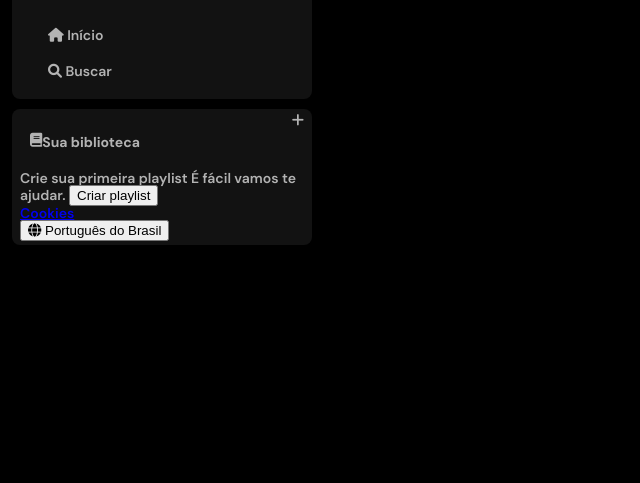
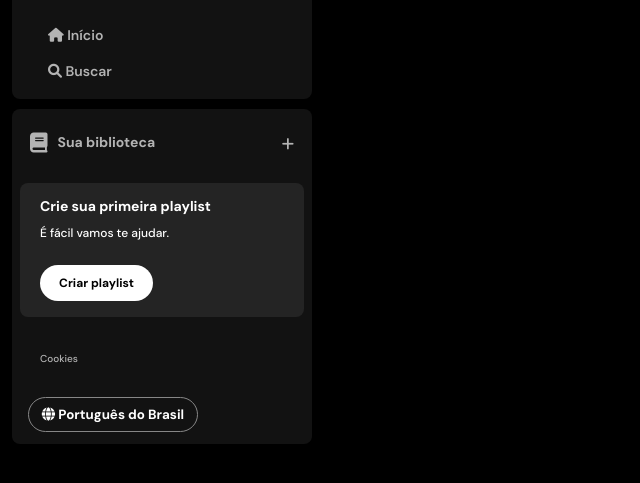
Before and after one commit to Yguilhermemacedo/Spotify-page, a plain HTML site: page index.html in a window 1280 px wide. Shown: the part 71-554 px from the top of the page, without its empty margins (0-640 px from the left). Drawn offline with Linux system fonts and the light colour scheme.

Commit message:
Seção de Library concluída

```diff
--- a/style.css
+++ b/style.css
@@ -80,6 +80,104 @@
     text-align: center;
     text-transform: none;
     padding: 20px 10px;
+}
 
+.library .library__button .fa{
+    font-size: 20px;
+    margin-right: 10px;
+}
+
+.library .library__content .fa-plus{
+    margin: 24px 10px;
+    font-size: 14px;
+}
+
+.section-playlist{
+    display: flex;
+    align-items: flex-start;
+    justify-content: space-between;
+    gap: 20px;
+    background-color: #242424;
+    color: #b3b3b3;
+    font-weight: 600;
+    font-size: 14px;
+    margin: 8px 0px;
+    padding: 16px 20px;
+    border-radius: 8px;
+}
+
+.section-playlist .section-playlist__content{
+    display: flex;
+    flex-direction: column;
 
 }
+
+.section-playlist__content .text{
+    padding-bottom: 14px;
+    color: #fff;
+    font-family: 'DM Sans',sans-serif;
+}
+
+.section-playlist__content .title{
+    font-weight: 700;
+}
+.section-playlist__content .subtitle{
+    font-weight: 500;
+    font-size: 12px;
+}
+
+.section-playlist__content .section-playlist__button{
+    display: flex;
+    justify-content: center;
+    align-items: center;
+    background-color: #fff;
+    border: none;
+    color: black;
+    border-radius: 20px;
+    font-size: 12px;
+    font-weight: 700;
+    font-family: 'DM Sans',sans-serif;
+    text-decoration: none;
+    padding: 10px;
+    margin-top: 12px;
+    transition: 0.3s all ease-in-out;
+    width: 113px;
+}
+
+.sidebar .cookies{
+    margin: 25px 20px;
+
+}
+
+.sidebar .cookies a{
+    color: #b3b3b3;
+    font-weight: 500;
+    font-size: 10px;
+    text-decoration: none;
+    font-family: 'DM Sans',sans-serif;
+}
+
+.sidebar .cookies a:hover{
+    color: #d3d3d3;
+    text-decoration: underline;
+}
+
+.languages .languages__button{
+    background-color: transparent;
+    border: 1px solid #878787;
+    color: #fff;
+    cursor: pointer;
+    align-items: center;
+    padding: 8px;
+    border-radius: 20px;
+    font-family: 'DM Sans', sans-serif;
+    font-weight: 700;
+    margin: 8px;
+    width: 170px;
+    transition: 0.3s all ease-in-out;
+}
+
+.languages .languages__button:hover{
+    background-color: #ffffff;
+    color: #121212;
+}
```
